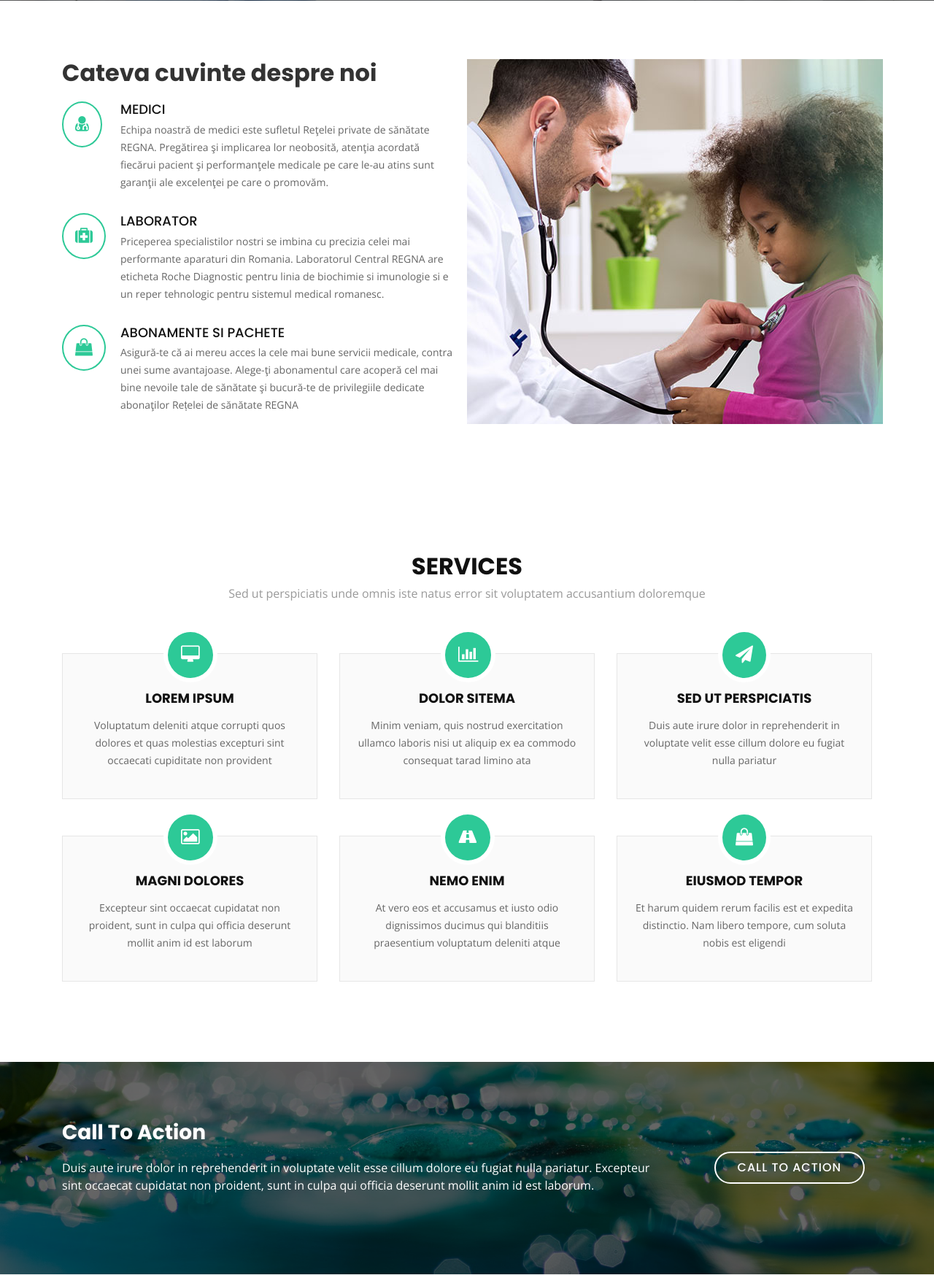
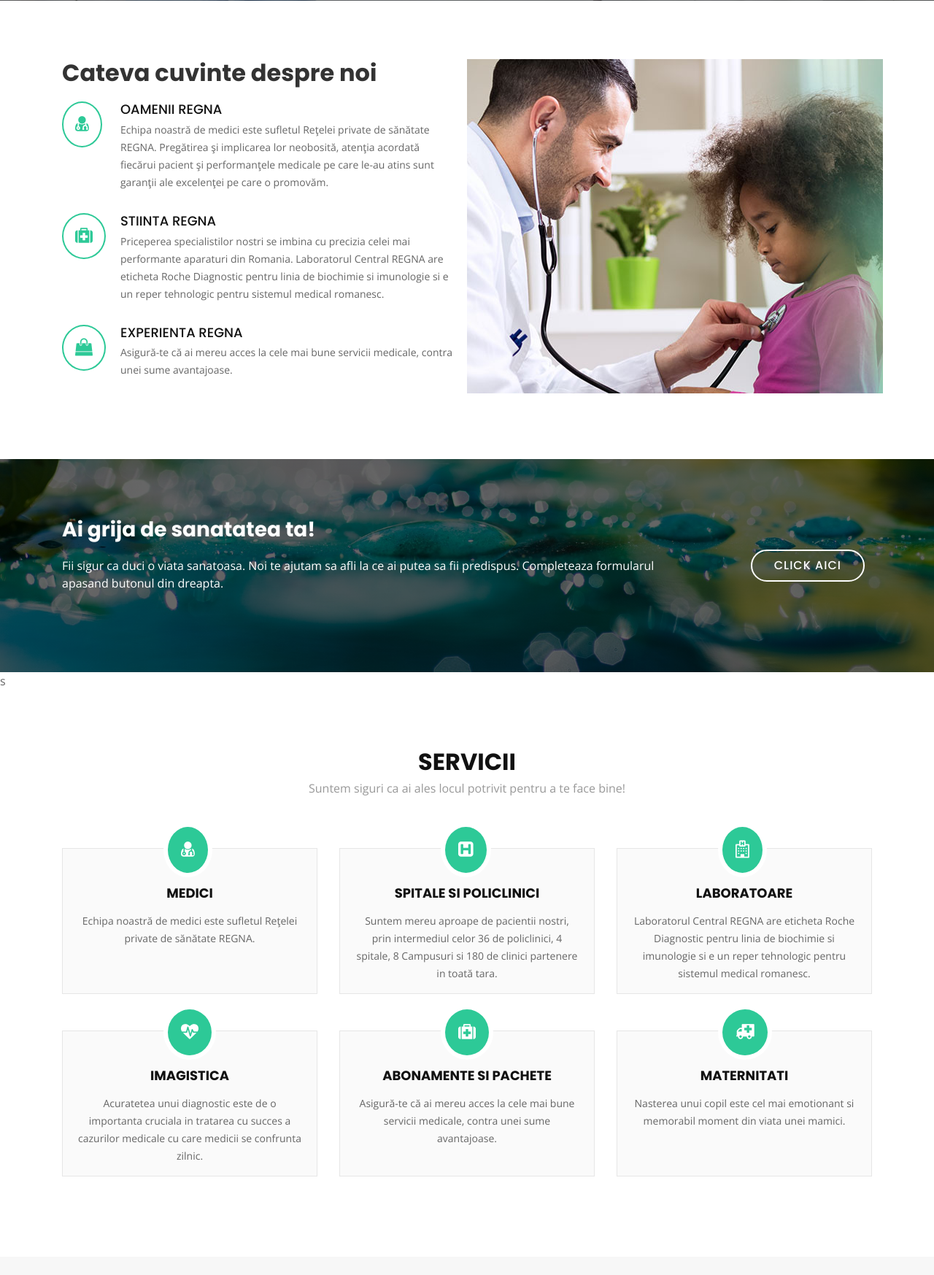
Before and after one commit to andrabarat/htdocs, a PHP site: page / in a window 1280 px wide. Shown: the part 799-2546 px from the top of the page at 73% size. Run offline with PHP 8.4, Linux system fonts and the light colour scheme; some libraries are stand-ins or nearby versions.

Commit message:
Updated the doctors DB

```diff
--- a/Account/Login.php
+++ b/Account/Login.php
@@ -11,7 +11,6 @@
     <title>Login</title>
     <link href="/css/login.css" rel="stylesheet">
     <script src="https://cdnjs.cloudflare.com/ajax/libs/jquery.mask/1.14.12/jquery.mask.min.js"></script>
-    <script src="https://cdnjs.cloudflare.com/ajax/libs/jquery.mask/1.14.10/jquery.mask.min.js"></script>
     <script src="/js/login.js"></script>
 
 </head>
--- a/index.php
+++ b/index.php
@@ -20,9 +20,6 @@
 </head>
 
 <body>
-    <!--==========================
-         Header
-         ============================-->
     <header id="header">
         <div class="container">
             <div id="logo" class="pull-left">
@@ -34,7 +31,7 @@
             <nav id="nav-menu-container">
                 <ul class="nav-menu">
                     <!--li class="!menu-active"><a href="#hero">Acasa</a></li-->
-                    <li><a href="/Medici/doctor.php">Medici</a></li>
+                    <li><a href="/Medici/doctors.php">Medici</a></li>
                     <li class="menu-has-children"><a href="">Informatii</a>
                          <ul>
                              <li><a href="#about">Despre noi</a></li>
@@ -53,9 +50,6 @@
             </nav>
         </div>
     </header>
-    <!--==========================
-         Hero Section
-         ============================-->
     <section id="hero">
         <div class="hero-container">
             <h1>REGNA iti ureaza bun venit!</h1>
@@ -74,103 +68,95 @@
                         <h2 class="title">Cateva cuvinte despre noi</h2>
                         <div class="icon-box wow fadeInUp">
                             <div class="icon"><i class="fa fa-user-md"></i></div>
-                            <h4 class="title"><a href="">Medici</a></h4>
+                            <h4 class="title"><a href="">Oamenii REGNA</a></h4>
                             <p class="description">Echipa noastră de medici este sufletul Reţelei private de sănătate REGNA. Pregătirea şi implicarea lor neobosită, atenţia acordată fiecărui pacient şi performanţele medicale pe care le-au atins sunt garanţii ale excelenţei pe care o promovăm.</p>
                         </div>
                         <div class="icon-box wow fadeInUp" data-wow-delay="0.2s">
                             <div class="icon"><i class="fa fa-medkit"></i></div>
-                            <h4 class="title"><a href="">Laborator</a></h4>
+                            <h4 class="title"><a href="">Stiinta REGNA</a></h4>
                             <p class="description"> Priceperea specialistilor nostri se imbina cu precizia celei mai performante aparaturi din Romania. Laboratorul Central REGNA are eticheta Roche Diagnostic pentru linia de biochimie si imunologie si e un reper tehnologic pentru sistemul medical romanesc. </p>
                         </div>
                         <div class="icon-box wow fadeInUp" data-wow-delay="0.4s">
                             <div class="icon"><i class="fa fa-shopping-bag"></i></div>
-                            <h4 class="title"><a href="">Abonamente si pachete</a></h4>
-                            <p class="description">Asigură-te că ai mereu acces la cele mai bune servicii medicale, contra unei sume avantajoase. Alege-ţi abonamentul care acoperă cel mai bine nevoile tale de sănătate şi bucură-te de privilegiile dedicate abonaţilor Rețelei de sănătate REGNA</p>
+                            <h4 class="title"><a href="">Experienta REGNA</a></h4>
+                            <p class="description">Asigură-te că ai mereu acces la cele mai bune servicii medicale, contra unei sume avantajoase. </p>
                         </div>
                     </div>
                     <div class="col-lg-6 background order-lg-2 order-1 wow fadeInRight"></div>
                 </div>
             </div>
         </section>
-        <!--==========================
-            Services Section
-            ============================-->
+        <section id="call-to-action">
+            <div class="container wow fadeIn">
+                <div class="row">
+                    <div class="col-lg-9 text-center text-lg-left">
+                        <h3 class="cta-title">Ai grija de sanatatea ta!</h3>
+                        <p class="cta-text"> Fii sigur ca duci o viata sanatoasa. Noi te ajutam sa afli la ce ai putea sa fii predispus. Completeaza formularul apasand butonul din dreapta.</p>
+                    </div>
+                    <div class="col-lg-3 cta-btn-container text-center">
+                        <a class="cta-btn align-middle" href="#">Click aici</a>
+                    </div>
+                </div>
+            </div>
+        </section>s
         <section id="services">
             <div class="container wow fadeIn">
                 <div class="section-header">
-                    <h3 class="section-title">Services</h3>
-                    <p class="section-description">Sed ut perspiciatis unde omnis iste natus error sit voluptatem accusantium doloremque</p>
+                    <h3 class="section-title">Servicii</h3>
+                    <p class="section-description">Suntem siguri ca ai ales locul potrivit pentru a te face bine!</p>
                 </div>
                 <div class="row">
                     <div class="col-lg-4 col-md-6 wow fadeInUp" data-wow-delay="0.2s">
                         <div class="box">
-                            <div class="icon"><a href=""><i class="fa fa-desktop"></i></a></div>
-                            <h4 class="title"><a href="">Lorem Ipsum</a></h4>
-                            <p class="description">Voluptatum deleniti atque corrupti quos dolores et quas molestias excepturi sint occaecati cupiditate non provident</p>
+                            <div class="icon"><a href=""><i class="fa fa-user-md"></i></a></div>
+                            <h4 class="title"><a href="">Medici</a></h4>
+                            <p class="description">Echipa noastră de medici este sufletul Reţelei private de sănătate REGNA.</p>
                         </div>
                     </div>
                     <div class="col-lg-4 col-md-6 wow fadeInUp" data-wow-delay="0.4s">
                         <div class="box">
-                            <div class="icon"><a href=""><i class="fa fa-bar-chart"></i></a></div>
-                            <h4 class="title"><a href="">Dolor Sitema</a></h4>
-                            <p class="description">Minim veniam, quis nostrud exercitation ullamco laboris nisi ut aliquip ex ea commodo consequat tarad limino ata</p>
+                            <div class="icon"><a href=""><i class="fa fa-h-square"></i></a></div>
+                            <h4 class="title"><a href="">Spitale si policlinici</a></h4>
+                            <p class="description">Suntem mereu aproape de pacientii nostri, prin intermediul celor 36 de policlinici, 4 spitale, 8 Campusuri si 180 de clinici partenere in toată tara.</p>
                         </div>
                     </div>
                     <div class="col-lg-4 col-md-6 wow fadeInUp" data-wow-delay="0.6s">
                         <div class="box">
-                            <div class="icon"><a href=""><i class="fa fa-paper-plane"></i></a></div>
-                            <h4 class="title"><a href="">Sed ut perspiciatis</a></h4>
-                            <p class="description">Duis aute irure dolor in reprehenderit in voluptate velit esse cillum dolore eu fugiat nulla pariatur</p>
+                            <div class="icon"><a href=""><i class="fa fa-hospital-o"></i></a></div>
+                            <h4 class="title"><a href="">Laboratoare</a></h4>
+                            <p class="description">Laboratorul Central REGNA are eticheta Roche Diagnostic pentru linia de biochimie si imunologie si e un reper tehnologic pentru sistemul medical romanesc.</p>
                         </div>
                     </div>
                     <div class="col-lg-4 col-md-6 wow fadeInUp" data-wow-delay="0.2s">
                         <div class="box">
-                            <div class="icon"><a href=""><i class="fa fa-photo"></i></a></div>
-                            <h4 class="title"><a href="">Magni Dolores</a></h4>
-                            <p class="description">Excepteur sint occaecat cupidatat non proident, sunt in culpa qui officia deserunt mollit anim id est laborum</p>
+                            <div class="icon"><a href=""><i class="fa fa-heartbeat"></i></a></div>
+                            <h4 class="title"><a href="">Imagistica</a></h4>
+                            <p class="description">Acuratetea unui diagnostic este de o importanta cruciala in tratarea cu succes a cazurilor medicale cu care medicii se confrunta zilnic.</p>
                         </div>
                     </div>
                     <div class="col-lg-4 col-md-6 wow fadeInUp" data-wow-delay="0.4s">
                         <div class="box">
-                            <div class="icon"><a href=""><i class="fa fa-road"></i></a></div>
-                            <h4 class="title"><a href="">Nemo Enim</a></h4>
-                            <p class="description">At vero eos et accusamus et iusto odio dignissimos ducimus qui blanditiis praesentium voluptatum deleniti atque</p>
+                            <div class="icon"><a href=""><i class="fa fa-medkit"></i></a></div>
+                            <h4 class="title"><a href="">Abonamente si pachete</a></h4>
+                            <p class="description">Asigură-te că ai mereu acces la cele mai bune servicii medicale, contra unei sume avantajoase. </p>
                         </div>
                     </div>
                     <div class="col-lg-4 col-md-6 wow fadeInUp" data-wow-delay="0.6s">
                         <div class="box">
-                            <div class="icon"><a href=""><i class="fa fa-shopping-bag"></i></a></div>
-                            <h4 class="title"><a href="">Eiusmod Tempor</a></h4>
-                            <p class="description">Et harum quidem rerum facilis est et expedita distinctio. Nam libero tempore, cum soluta nobis est eligendi</p>
+                            <div class="icon"><a href=""><i class="fa fa-ambulance"></i></a></div>
+                            <h4 class="title"><a href="">Maternitati</a></h4>
+                            <p class="description">Nasterea unui copil este cel mai emotionant si memorabil moment din viata unei mamici.</p>
                         </div>
                     </div>
                 </div>
             </div>
         </section>
-        <!--==========================
-            Call To Action Section
-            ============================-->
-        <section id="call-to-action">
-            <div class="container wow fadeIn">
-                <div class="row">
-                    <div class="col-lg-9 text-center text-lg-left">
-                        <h3 class="cta-title">Call To Action</h3>
-                        <p class="cta-text"> Duis aute irure dolor in reprehenderit in voluptate velit esse cillum dolore eu fugiat nulla pariatur. Excepteur sint occaecat cupidatat non proident, sunt in culpa qui officia deserunt mollit anim id est laborum.</p>
-                    </div>
-                    <div class="col-lg-3 cta-btn-container text-center">
-                        <a class="cta-btn align-middle" href="#">Call To Action</a>
-                    </div>
-                </div>
-            </div>
-        </section>
-        <!--==========================
-            Aritcles Section
-            ============================-->
+
         <section id="portfolio">
             <div class="container wow fadeInUp">
                 <div class="section-header">
                     <h3 class="section-title">Educatie medicala</h3>
-                    <p class="section-description">Sed ut perspiciatis unde omnis iste natus error sit voluptatem accusantium doloremque</p>
+                    <p class="section-description">Citeste cateva articole care te vor ajuta</p>
                 </div>
                 <div class="row">
                     <div class="col-lg-12">
@@ -295,21 +281,18 @@
                 </div>
             </div>
         </section>
-        <!--==========================
-            Team Section
-            ============================-->
         <section id="team">
             <div class="container wow fadeInUp">
                 <div class="section-header">
-                    <h3 class="section-title">Team</h3>
-                    <p class="section-description">Sed ut perspiciatis unde omnis iste natus error sit voluptatem accusantium doloremque</p>
+                    <h3 class="section-title">Echipa noastra</h3>
+                    <p class="section-description">Echipa noastră de medici este sufletul Reţelei private de sănătate REGNA</p>
                 </div>
                 <div class="row">
                     <div class="col-lg-3 col-md-6">
                         <div class="member">
-                            <div class="pic"><img src="img/team-1.jpg" alt=""></div>
-                            <h4>Walter White</h4>
-                            <span>Chief Executive Officer</span>
+                            <div class="pic"><img src="image/doc1.png" alt=""></div>
+                            <h4>Ioan Popescu</h4>
+                            <span>Doctor general</span>
                             <div class="social">
                                 <a href=""><i class="fa fa-twitter"></i></a>
                                 <a href=""><i class="fa fa-facebook"></i></a>
@@ -320,9 +303,9 @@
                     </div>
                     <div class="col-lg-3 col-md-6">
                         <div class="member">
-                            <div class="pic"><img src="img/team-2.jpg" alt=""></div>
-                            <h4>Sarah Jhinson</h4>
-                            <span>Product Manager</span>
+                            <div class="pic"><img src="image/doc2.png" alt=""></div>
+                            <h4>Marian Dumitrescu</h4>
+                            <span>Medic de famielie</span>
                             <div class="social">
                                 <a href=""><i class="fa fa-twitter"></i></a>
                                 <a href=""><i class="fa fa-facebook"></i></a>
@@ -333,9 +316,9 @@
                     </div>
                     <div class="col-lg-3 col-md-6">
                         <div class="member">
-                            <div class="pic"><img src="img/team-3.jpg" alt=""></div>
-                            <h4>William Anderson</h4>
-                            <span>CTO</span>
+                            <div class="pic"><img src="image/doc3.jpg" alt=""></div>
+                            <h4>Sebastian Ciobanu</h4>
+                            <span>Medic cardiolog</span>
                             <div class="social">
                                 <a href=""><i class="fa fa-twitter"></i></a>
                                 <a href=""><i class="fa fa-facebook"></i></a>
@@ -346,9 +329,9 @@
                     </div>
                     <div class="col-lg-3 col-md-6">
                         <div class="member">
-                            <div class="pic"><img src="img/team-4.jpg" alt=""></div>
-                            <h4>Amanda Jepson</h4>
-                            <span>Accountant</span>
+                            <div class="pic"><img src="image/doc4.jpg" alt=""></div>
+                            <h4>Alina Manolache</h4>
+                            <span>Medic general</span>
                             <div class="social">
                                 <a href=""><i class="fa fa-twitter"></i></a>
                                 <a href=""><i class="fa fa-facebook"></i></a>
@@ -360,9 +343,6 @@
                 </div>
             </div>
         </section>
-        <!--==========================
-            Contact Section
-            ============================-->
         <section id="contact">
             <div class="container wow fadeInUp">
                 <div class="section-header">
@@ -426,22 +406,7 @@
             </div>
         </section>
     </main>
-    <!--==========================
-         Footer
-         ============================-->
     <footer id="footer">
-        <div class="footer-top">
-            <div class="container">
-            </div>
-        </div>
-        <div class="container">
-            <div class="copyright">
-                &copy; Copyright <strong>Regna</strong>. All Rights Reserved
-            </div>
-            <div class="credits">
-                Bootstrap Templates by <a href="https://bootstrapmade.com/">BootstrapMade</a>
-            </div>
-        </div>
     </footer>
     <a href="#" class="back-to-top"><i class="fa fa-chevron-up"></i></a>
     <script src="lib/jquery/jquery.min.js"></script>
--- a/utils/doctors.sql
+++ b/utils/doctors.sql
@@ -2,6 +2,7 @@ CREATE TABLE `doctors` (
     `id_doctor` int(5) NOT NULL,
     `user_name` varchar(50) NOT NULL,
     `password` varchar(250) NOT NULL,
+    `email` varchar(100) NOT NULL,
     `grade` varchar(50) NOT NULL,
     `first_name` varchar(50) NOT NULL,
     `last_name` varchar(50) NOT NULL,
--- /dev/null
+++ b/utils/generateDoctors.sql
@@ -0,0 +1,6 @@
+INSERT INTO `doctors`(`id_doctor`, `user_name`, `password`, `email`, `grade`, `first_name`, `last_name`, `job_title`, `description`) VALUES (1,'alina.popescu','098f6bcd4621d373cade4e832627b4f6','alina.popescu@gmail.com','DR.','ALINA','POPESCU','CHIRURGIE GENERALA','Director Medical Ponderas Academic Hospital, Director Centru de Excelenta in Chirurgie Bariatrica si Metabolica, Chirurg de Excelenta in Chirurgie minim-invaziva (SRC)');
+INSERT INTO `doctors`(`id_doctor`, `user_name`, `password`, `email`, `grade`, `first_name`, `last_name`, `job_title`, `description`) VALUES (2,'daniel.grigorescu','098f6bcd4621d373cade4e832627b4f6','daniel.grigorescu@gmail.com','PROF. UNIV. DR.','DANIEL','GRIGORESCU','OBSTETRICA-GINECOLOGIE','Director Medical Reteaua privata de sanatate REGNA, fondator si presedinte Societatea Româna de Uroginecologie');
+INSERT INTO `doctors`(`id_doctor`, `user_name`, `password`, `email`, `grade`, `first_name`, `last_name`, `job_title`, `description`) VALUES (3,'vlad.predescu','098f6bcd4621d373cade4e832627b4f6','vlad.predescu@gmail.com','SEF DE LUCRARI DR.','VLAD','PREDESCU','ORTOPEDIE SI TRAUMATOLOGIE','Coordonator Sectie Ortopedie si Traumatologie Ponderas Academic Hospital');
+INSERT INTO `doctors`(`id_doctor`, `user_name`, `password`, `email`, `grade`, `first_name`, `last_name`, `job_title`, `description`) VALUES (4,'veronica.agape','098f6bcd4621d373cade4e832627b4f6','veronica.agape@gmail.com','DR.','VERONICA','AGAPE','CHIRURGIE GENERALA','Director Medical Ponderas Academic Hospital, Director Centru de Excelenta in Chirurgie Bariatrica si Metabolica, Chirurg de Excelenta in Chirurgie minim-invaziva (SRC)');
+INSERT INTO `doctors`(`id_doctor`, `user_name`, `password`, `email`, `grade`, `first_name`, `last_name`, `job_title`, `description`) VALUES (5,'alina.popescu','098f6bcd4621d373cade4e832627b4f6','alina.popescu@gmail.com','Dr.','Alina','Popescu','CHIRURGIE GENERALA','Director Medical Ponderas Academic Hospital, Director Centru de Excelenta in Chirurgie Bariatrica si Metabolica, Chirurg de Excelenta in Chirurgie minim-invaziva (SRC)');
+INSERT INTO `doctors`(`id_doctor`, `user_name`, `password`, `email`, `grade`, `first_name`, `last_name`, `job_title`, `description`) VALUES (6,'alina.popescu','098f6bcd4621d373cade4e832627b4f6','alina.popescu@gmail.com','Dr.','Alina','Popescu','CHIRURGIE GENERALA','Director Medical Ponderas Academic Hospital, Director Centru de Excelenta in Chirurgie Bariatrica si Metabolica, Chirurg de Excelenta in Chirurgie minim-invaziva (SRC)');
```
Also changed, not shown: Medici/calendar.php (added, +102 -0 lines), css/doctors.css (added, +91 -0 lines), Medici/doctors.php (renamed from Medici/doctor.php).
